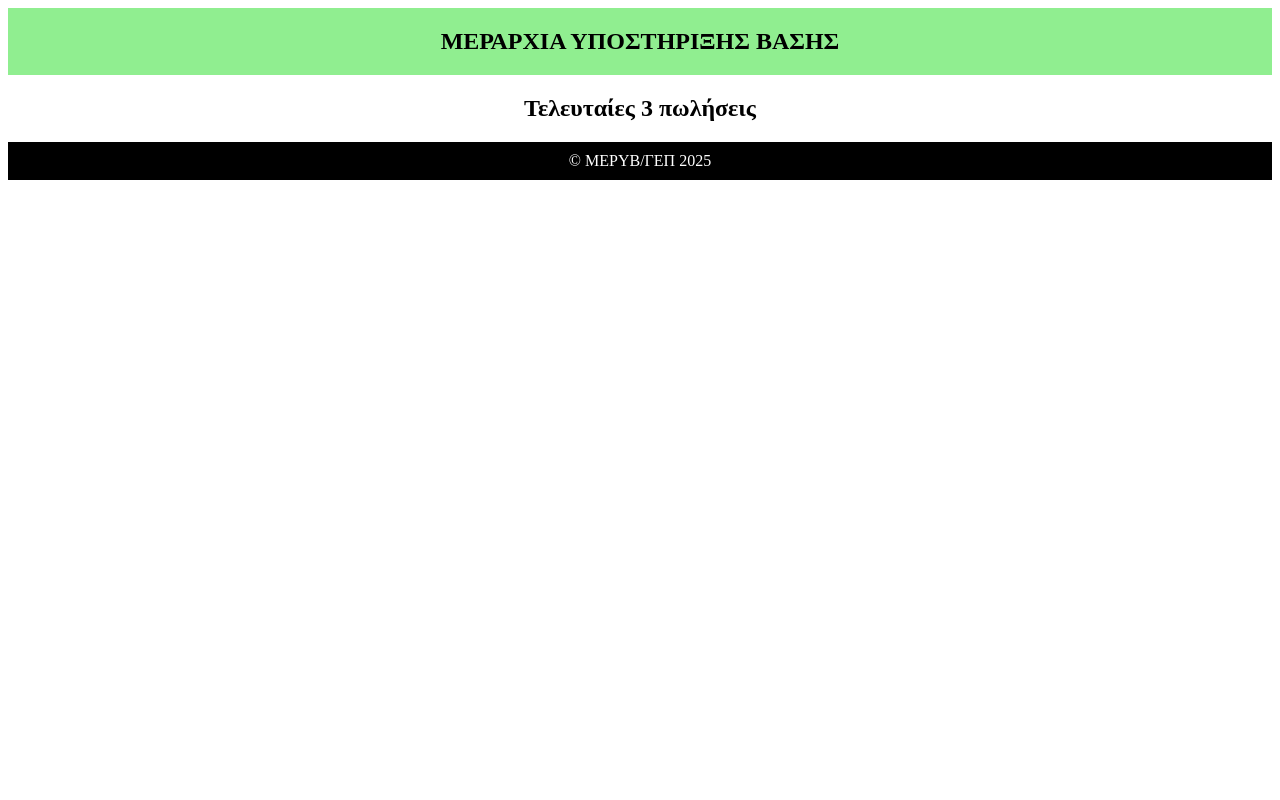
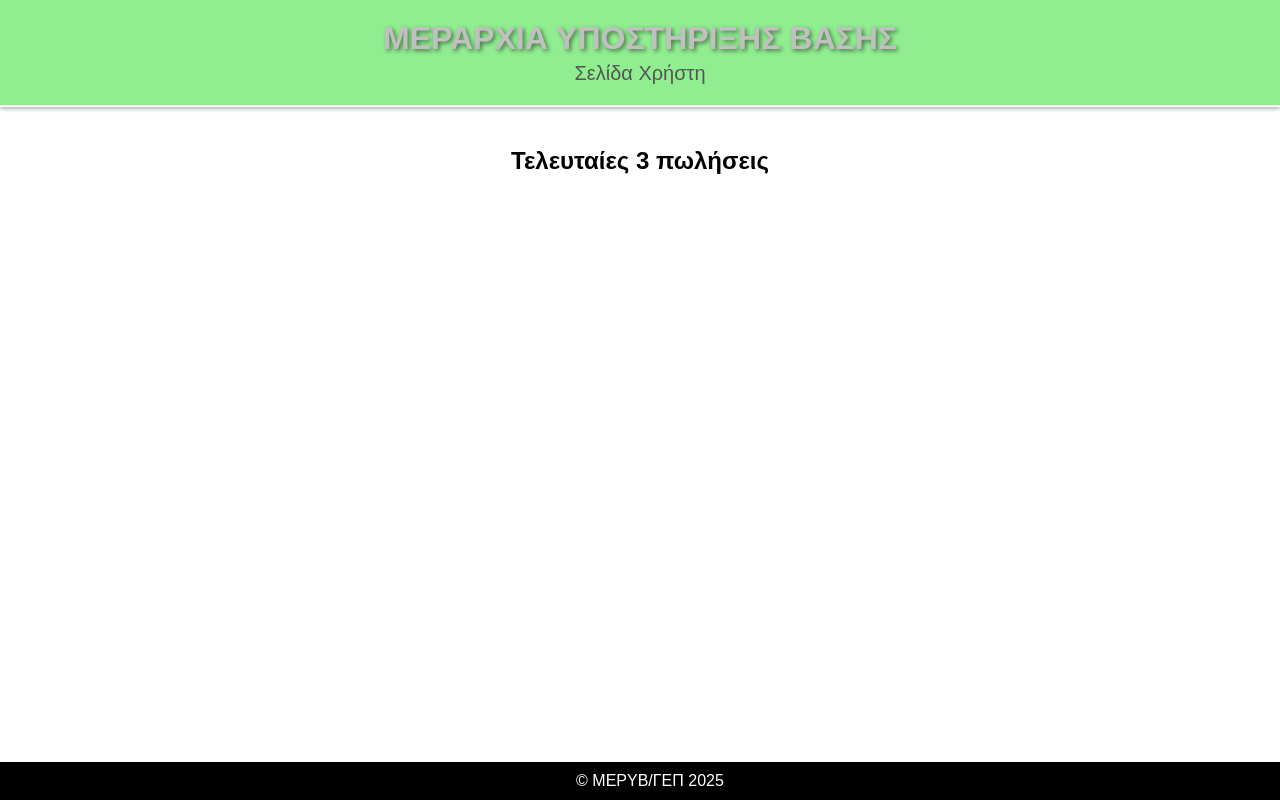
Before and after one commit to Strdyv/dkthrio_app, a website: page views/user.html in a window 1280 px wide. Drawn offline with Linux system fonts and the light colour scheme; no server answers.

Commit message:
Update user.html

```diff
--- a/views/user.html
+++ b/views/user.html
@@ -4,58 +4,84 @@
   <meta charset="utf-8">
   <title>Σελίδα Χρήστη</title>
   <style>
+    /* Γενικές ρυθμίσεις */
+    body {
+      margin: 0;
+      padding: 0;
+      font-family: Arial, sans-serif;
+    }
     /* Header styling */
     header {
-      background-color: #90ee90; /* Ανοιχτό πράσινο */
+      background-color: #90EE90; /* Ανοιχτό πράσινο */
       padding: 20px;
       text-align: center;
-      font-size: 24px;
+      border-bottom: 2px solid #fff; /* Κενή γραμμή στο κάτω μέρος */
+      box-shadow: 0 2px 4px rgba(0, 0, 0, 0.3);
+    }
+    header .main-title {
+      font-size: 32px;
       font-weight: bold;
+      color: #C0C0C0; /* Ασημένιο μεταλλικό */
+      text-shadow: 2px 2px 4px rgba(0, 0, 0, 0.5);
+      margin: 0;
+      padding: 0;
     }
-    /* Footer styling */
+    header .sub-title {
+      font-size: 20px;
+      color: #555; /* Σκούρο μεταλλικό */
+      margin: 5px 0 0 0;
+      padding: 0;
+    }
+    /* Main content styling */
+    main {
+      padding: 20px;
+      margin-bottom: 80px; /* Χώρος για το footer */
+    }
+    /* Κεντράρισμα περιεχομένου */
+    #products-container, #last-sales, #message {
+      text-align: center;
+      margin: 20px 0;
+    }
+    /* Buttons styling */
+    button {
+      font-size: 18px;
+      padding: 10px 20px;
+      margin: 5px;
+      cursor: pointer;
+    }
+    /* Footer styling (ίδιο με τη σελίδα του διαχειριστή) */
     footer {
       background-color: #000;
       color: #fff;
       padding: 10px;
       text-align: center;
       font-size: 16px;
-    }
-    /* Μεγαλύτερα κουμπιά */
-    button {
-      font-size: 18px;
-      padding: 10px 20px;
-      margin: 5px;
-      cursor: pointer;
-    }
-    /* Επιπλέον στυλ για το κύριο περιεχόμενο */
-    #products-container {
-      margin: 20px;
-      text-align: center;
-    }
-    #last-sales {
-      margin: 20px;
-      text-align: center;
-    }
-    /* Μήνυμα */
-    #message {
-      text-align: center;
-      margin: 10px;
-      font-weight: bold;
+      position: fixed;
+      bottom: 0;
+      width: 100%;
     }
   </style>
 </head>
 <body>
   <!-- Header -->
   <header>
-    ΜΕΡΑΡΧΙΑ ΥΠΟΣΤΗΡΙΞΗΣ ΒΑΣΗΣ
+    <h1 class="main-title">ΜΕΡΑΡΧΙΑ ΥΠΟΣΤΗΡΙΞΗΣ ΒΑΣΗΣ</h1>
+    <div class="sub-title">Σελίδα Χρήστη</div>
   </header>
 
   <!-- Κύριο περιεχόμενο -->
-  <div id="products-container"></div>
-  <div id="message" style="color: green;"></div>
+  <main>
+    <div id="products-container"></div>
+    <div id="message" style="color: green;"></div>
 
-  <h2 style="text-align: center;">Τελευταίες 3 πωλήσεις</h2>
-  <div id="last-sales"></div>
+    <h2 style="text-align: center;">Τελευταίες 3 πωλήσεις</h2>
+    <div id="last-sales"></div>
+  </main>
+
+  <!-- Footer -->
+  <footer>
+    &copy; ΜΕΡΥΒ/ΓΕΠ 2025
+  </footer>
 
   <script>
     // Φόρτωση λίστας προϊόντων (όνομα & τιμή)
@@ -73,7 +99,7 @@
       });
     }
 
-    // Κλήση API: πώληση
+    // Κλήση API: πώληση προϊόντος
     async function sellProduct(productId) {
       const res = await fetch("/api/sell", {
         method: "POST",
@@ -93,13 +119,14 @@
       }
     }
 
-    // Παίρνουμε τις 3 τελευταίες πωλήσεις
+    // Λήψη των 3 τελευταίων πωλήσεων
     async function fetchLastSales() {
       const res = await fetch("/api/last-sales");
       const data = await res.json();
       const div = document.getElementById("last-sales");
       div.innerHTML = "";
       for (let sale of data) {
+        // Βρίσκουμε το index της πώλησης στον global πίνακα (μέσω επιπλέον αιτήματος)
         const globalIndex = await findSaleIndex(sale);
         const p = document.createElement("p");
         p.textContent = `Προϊόν: ${sale.productName}, Τιμή: ${sale.price}€, Ακυρωμένο: ${sale.canceled}`;
@@ -111,14 +138,12 @@
       }
     }
 
-    // Αναζητάμε το index της πώλησης στον πίνακα sales
+    // Βρίσκουμε το index μιας πώλησης στον πίνακα πωλήσεων
     async function findSaleIndex(saleObj) {
       const res = await fetch("/api/admin/sales");
       const allSales = await res.json();
       const idx = allSales.findIndex(
-        s =>
-          s.productId === saleObj.productId &&
-          s.timestamp === saleObj.timestamp
+        s => s.productId === saleObj.productId && s.timestamp === saleObj.timestamp
       );
       return idx;
     }
@@ -144,10 +169,5 @@
     fetchProducts();
     fetchLastSales();
   </script>
-
-  <!-- Footer -->
-  <footer>
-    &copy; ΜΕΡΥΒ/ΓΕΠ 2025
-  </footer>
 </body>
 </html>
```
